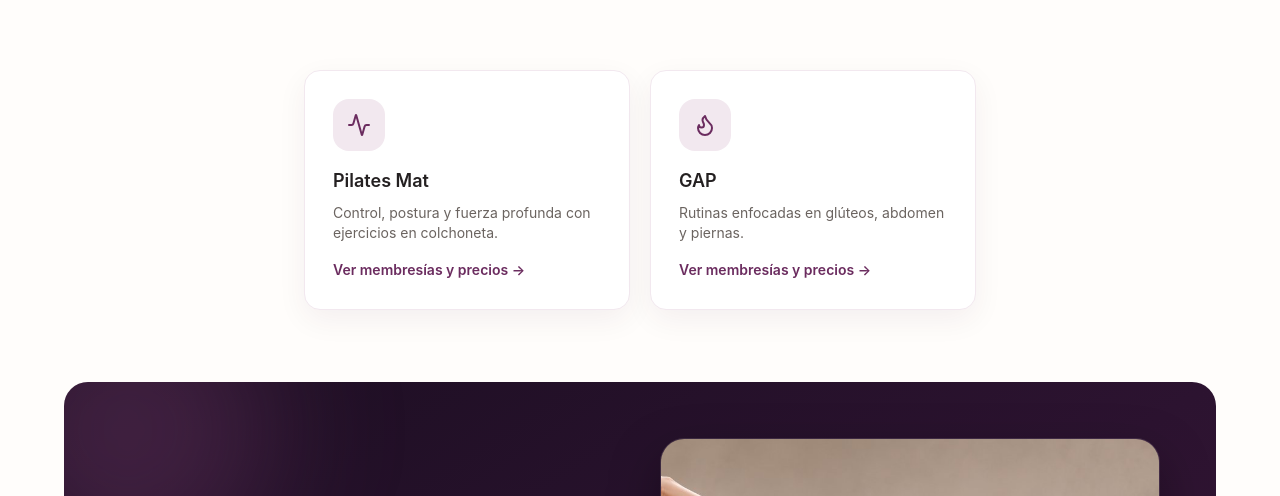
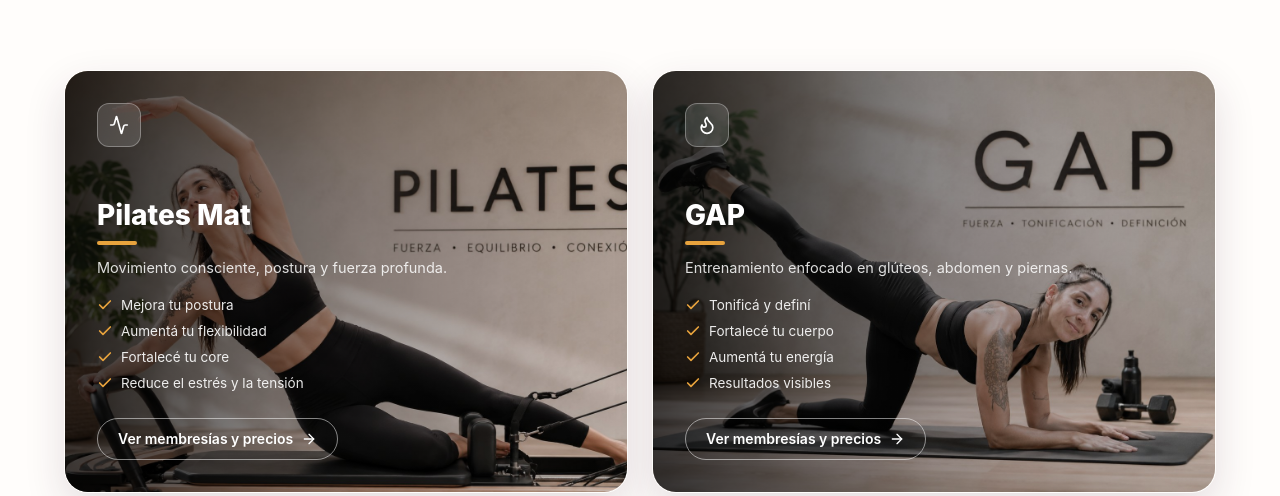
Before and after one commit to JonaGom/entrena-con-flor, a Next.js app: page /membresia in a window 1280 px wide. Shown: the part 304-800 px from the top of the page. Built offline with nearby package versions, Linux system fonts and the light colour scheme; no server answers.

Commit message:
Rediseñar /membresia con las tarjetas grandes de disciplina del inicio (mismas fotos), CTA 'Ver membresías y precios'

```diff
--- a/src/app/membresia/page.tsx
+++ b/src/app/membresia/page.tsx
@@ -1,10 +1,10 @@
 import type { Metadata } from "next";
-import Link from "next/link";
 import Header from "@/components/Header";
 import Footer from "@/components/Footer";
 import CtaBanner from "@/components/CtaBanner";
-import { categories } from "@/data/content";
-import { getIcon } from "@/lib/icon-map";
+import CategoryPhotoCard from "@/components/CategoryPhotoCard";
+import Reveal from "@/components/Reveal";
+import { categories, categoryPitches } from "@/data/content";
 
 export const metadata: Metadata = {
   title: "Membresía y precios — Elegí tu disciplina",
@@ -32,24 +32,19 @@ export default function MembresiaPage() {
         </section>
 
         <section className="px-6 py-14">
-          <div className="max-w-2xl mx-auto grid grid-cols-1 sm:grid-cols-2 gap-5">
-            {categories.map((cat) => {
-              const CategoryIcon = getIcon(cat.icon);
+          <div className="max-w-6xl mx-auto grid grid-cols-1 md:grid-cols-2 gap-6">
+            {categories.map((cat, i) => {
+              const pitch = categoryPitches.find((p) => p.slug === cat.slug);
+              if (!pitch) return null;
               return (
-                <Link
-                  key={cat.slug}
-                  href={`/membresia/${cat.slug}`}
-                  className="bg-white border border-accent-light rounded-2xl p-7 shadow-[0_10px_30px_rgba(62,25,56,0.06)] hover:-translate-y-1 hover:shadow-[0_16px_34px_rgba(62,25,56,0.12)] transition-all block"
-                >
-                  <div className="flex items-center justify-between mb-4">
-                    <div className="w-[52px] h-[52px] rounded-2xl bg-accent-light flex items-center justify-center text-accent">
-                      <CategoryIcon className="w-6 h-6" strokeWidth={2} />
-                    </div>
-                  </div>
-                  <h3 className="text-lg font-semibold mb-2">{cat.title}</h3>
-                  <p className="text-muted text-sm mb-3.5">{cat.description}</p>
-                  <span className="text-accent font-semibold text-sm">Ver membresías y precios →</span>
-                </Link>
+                <Reveal key={cat.slug} delay={i * 60}>
+                  <CategoryPhotoCard
+                    category={cat}
+                    pitch={pitch}
+                    href={`/membresia/${cat.slug}`}
+                    ctaLabel="Ver membresías y precios"
+                  />
+                </Reveal>
               );
             })}
           </div>
--- a/src/components/Categories.tsx
+++ b/src/components/Categories.tsx
@@ -1,8 +1,8 @@
-import Image from "next/image";
 import Link from "next/link";
-import { ArrowRight, Check, Crown, Star } from "lucide-react";
+import { ArrowRight, Crown, Star } from "lucide-react";
 import { categories, categoryPitches, disciplineComparison } from "@/data/content";
 import { getIcon } from "@/lib/icon-map";
+import CategoryPhotoCard from "./CategoryPhotoCard";
 import SectionHead from "./SectionHead";
 import Reveal from "./Reveal";
 
@@ -23,47 +23,15 @@ export default function Categories() {
         <div className="grid grid-cols-1 md:grid-cols-2 gap-6 mb-8">
           {categories.map((cat, i) => {
             const pitch = categoryPitches.find((p) => p.slug === cat.slug);
-            const CategoryIcon = getIcon(cat.icon);
             if (!pitch) return null;
             return (
               <Reveal key={cat.slug} delay={i * 60}>
-                <Link
+                <CategoryPhotoCard
+                  category={cat}
+                  pitch={pitch}
                   href={`/clases?categoria=${cat.slug}`}
-                  className="group relative block aspect-[4/5] sm:aspect-[16/12] rounded-3xl overflow-hidden border border-white/10 shadow-[0_16px_40px_rgba(62,25,56,0.14)] transition-transform duration-300 hover:-translate-y-1"
-                >
-                  <Image
-                    src={pitch.photo}
-                    alt={cat.title}
-                    fill
-                    sizes="(max-width: 768px) 100vw, 560px"
-                    className="object-cover transition-transform duration-500 group-hover:scale-105"
-                  />
-                  <div className="absolute inset-0 bg-gradient-to-r from-black/75 via-black/35 to-black/10" />
-
-                  <div className="relative z-10 h-full flex flex-col justify-between p-7 sm:p-8 text-white">
-                    <div className="w-11 h-11 rounded-xl bg-white/15 border border-white/30 backdrop-blur-md flex items-center justify-center">
-                      <CategoryIcon className="w-5 h-5" strokeWidth={2} />
-                    </div>
-
-                    <div>
-                      <h3 className="text-2xl sm:text-[28px] font-extrabold mb-1.5">{cat.title}</h3>
-                      <div className="w-10 h-1 rounded-full bg-gold mb-3" />
-                      <p className="text-white/85 text-[14.5px] max-w-[85%] mb-4">{pitch.tagline}</p>
-                      <ul className="mb-6 space-y-1.5">
-                        {pitch.benefits.map((benefit) => (
-                          <li key={benefit} className="flex items-center gap-2 text-[13.5px] text-white/90">
-                            <Check className="w-4 h-4 text-gold shrink-0" strokeWidth={2.5} />
-                            {benefit}
-                          </li>
-                        ))}
-                      </ul>
-                      <span className="inline-flex items-center gap-2 rounded-full border border-white/50 px-5 py-2.5 text-sm font-semibold transition-colors duration-300 group-hover:bg-white group-hover:text-accent-dark">
-                        Ver clases
-                        <ArrowRight className="w-4 h-4" strokeWidth={2} />
-                      </span>
-                    </div>
-                  </div>
-                </Link>
+                  ctaLabel="Ver clases"
+                />
               </Reveal>
             );
           })}
--- /dev/null
+++ b/src/components/CategoryPhotoCard.tsx
@@ -0,0 +1,62 @@
+import Image from "next/image";
+import Link from "next/link";
+import { ArrowRight, Check } from "lucide-react";
+import { Category, CategoryPitch } from "@/data/content";
+import { getIcon } from "@/lib/icon-map";
+
+// Tarjeta grande de disciplina (foto real + beneficios) — nace en el inicio
+// (sección "Nuestras disciplinas") y se reutiliza en /membresia para no
+// duplicar el mismo diseño con otro href/CTA.
+export default function CategoryPhotoCard({
+  category,
+  pitch,
+  href,
+  ctaLabel,
+}: {
+  category: Category;
+  pitch: CategoryPitch;
+  href: string;
+  ctaLabel: string;
+}) {
+  const CategoryIcon = getIcon(category.icon);
+
+  return (
+    <Link
+      href={href}
+      className="group relative block aspect-[4/5] sm:aspect-[16/12] rounded-3xl overflow-hidden border border-white/10 shadow-[0_16px_40px_rgba(62,25,56,0.14)] transition-transform duration-300 hover:-translate-y-1"
+    >
+      <Image
+        src={pitch.photo}
+        alt={category.title}
+        fill
+        sizes="(max-width: 768px) 100vw, 560px"
+        className="object-cover transition-transform duration-500 group-hover:scale-105"
+      />
+      <div className="absolute inset-0 bg-gradient-to-r from-black/75 via-black/35 to-black/10" />
+
+      <div className="relative z-10 h-full flex flex-col justify-between p-7 sm:p-8 text-white">
+        <div className="w-11 h-11 rounded-xl bg-white/15 border border-white/30 backdrop-blur-md flex items-center justify-center">
+          <CategoryIcon className="w-5 h-5" strokeWidth={2} />
+        </div>
+
+        <div>
+          <h3 className="text-2xl sm:text-[28px] font-extrabold mb-1.5">{category.title}</h3>
+          <div className="w-10 h-1 rounded-full bg-gold mb-3" />
+          <p className="text-white/85 text-[14.5px] max-w-[85%] mb-4">{pitch.tagline}</p>
+          <ul className="mb-6 space-y-1.5">
+            {pitch.benefits.map((benefit) => (
+              <li key={benefit} className="flex items-center gap-2 text-[13.5px] text-white/90">
+                <Check className="w-4 h-4 text-gold shrink-0" strokeWidth={2.5} />
+                {benefit}
+              </li>
+            ))}
+          </ul>
+          <span className="inline-flex items-center gap-2 rounded-full border border-white/50 px-5 py-2.5 text-sm font-semibold transition-colors duration-300 group-hover:bg-white group-hover:text-accent-dark">
+            {ctaLabel}
+            <ArrowRight className="w-4 h-4" strokeWidth={2} />
+          </span>
+        </div>
+      </div>
+    </Link>
+  );
+}
```
